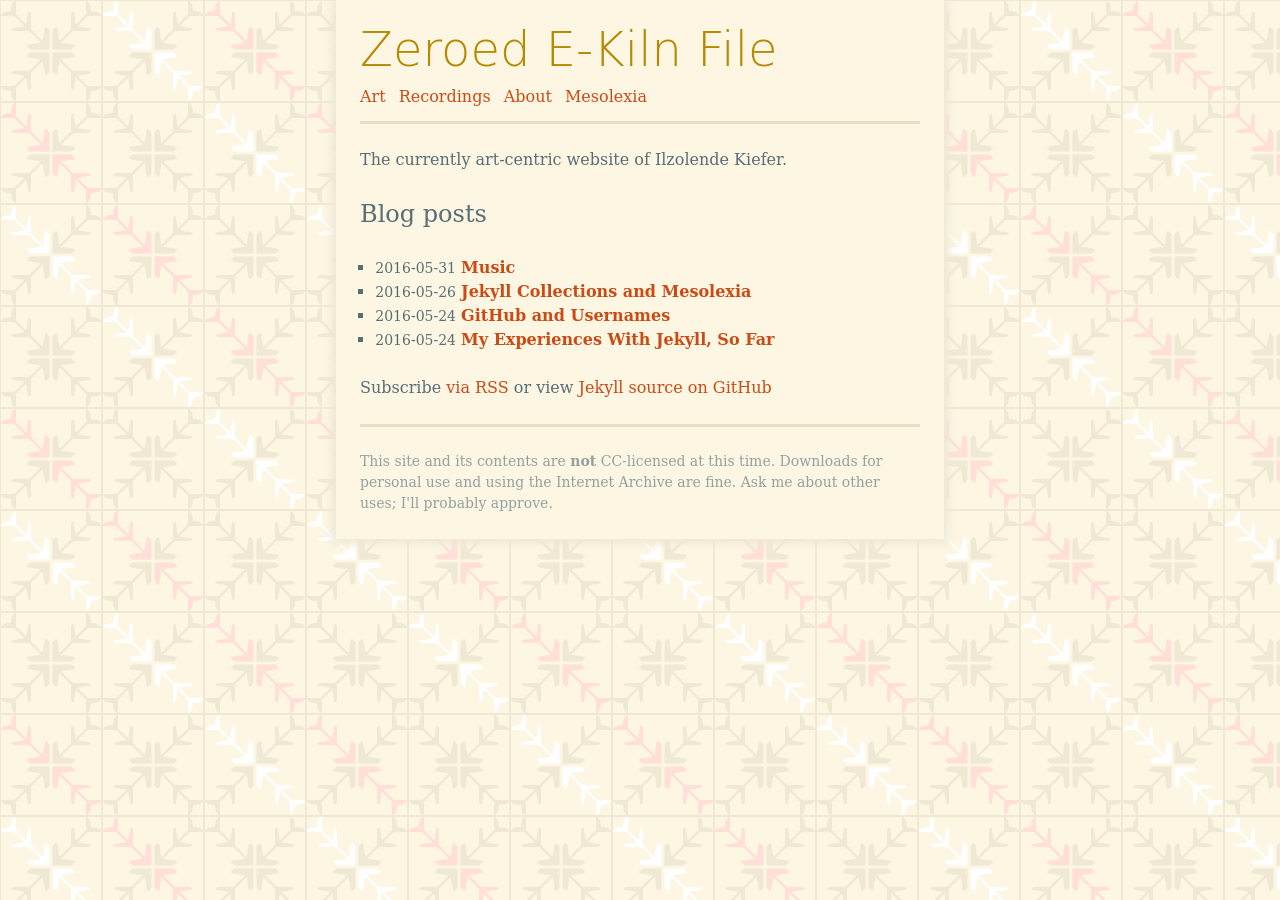
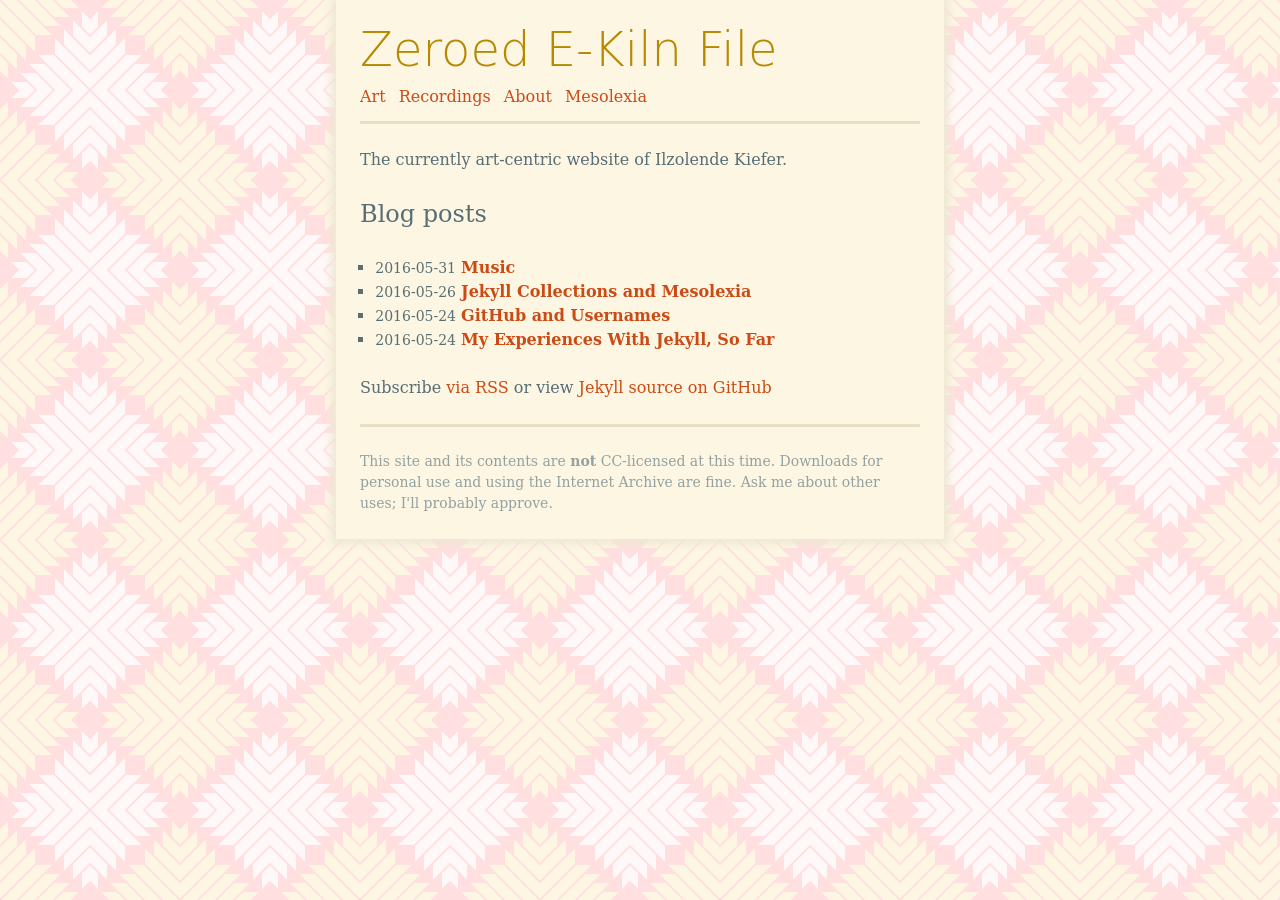
Before and after one commit to ilzolende/ilzolende.github.io, a Jekyll site: the page built from index.html, in a window 1280 px wide. Built offline with Jekyll 4.4.1, drawn with Linux system fonts in a browser that asks for light colours; some web fonts are replaced.

Commit message:
changed background pattern

```diff
--- a/_sass/color-schemes/_solarized-light.scss
+++ b/_sass/color-schemes/_solarized-light.scss
@@ -28,7 +28,7 @@
 $main-title-color: $yellow; //title
 
 html {
-  background-image: url('/assets/images/Patiala_Phulkari_light.svg');
+  background-image: url('/assets/images/lostcity_pillow_tricolor.svg');
   background-attachment: fixed;
 }
 body{
```
